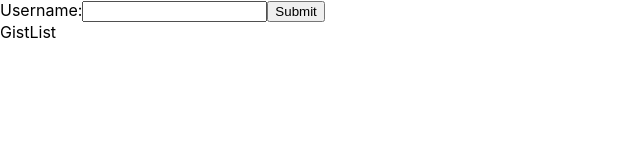
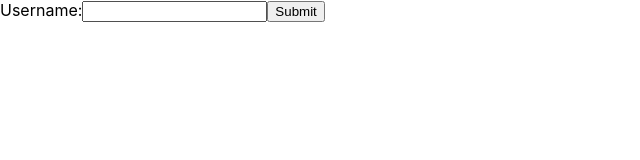
Before and after one commit to raresnicolaide/web-asssessment, a React (Create React App) app: page / in a window 1280 px wide. Shown: the top 160 px of the page, without its empty margins (0-640 px from the left). Built offline with nearby package versions, Linux system fonts and the light colour scheme.

Commit message:
mapped through user's gists and returned a Gist element for each

```diff
--- a/src/components/GistList.jsx
+++ b/src/components/GistList.jsx
@@ -1,10 +1,17 @@
 import React, { useContext } from "react";
+import Gist from "./Gist";
 import { GistContext } from "./GistTable";
 
 function GistList() {
   const [state] = useContext(GistContext);
 
-  return <div>GistList</div>;
+  return (
+    <div>
+      {state.gists.map((gist) => {
+        return <Gist key={gist.id} />;
+      })}
+    </div>
+  );
 }
 
 export default GistList;
```
